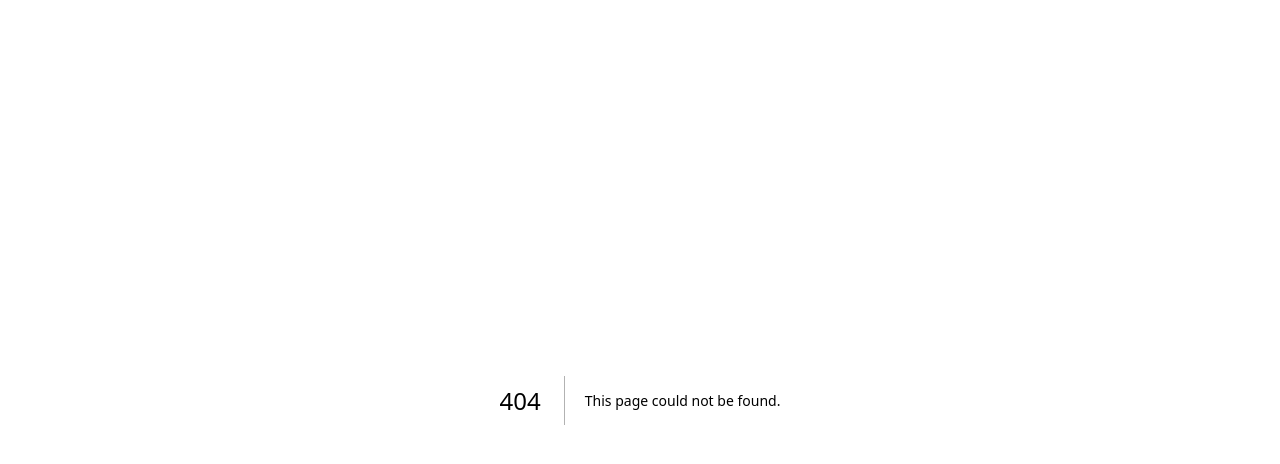
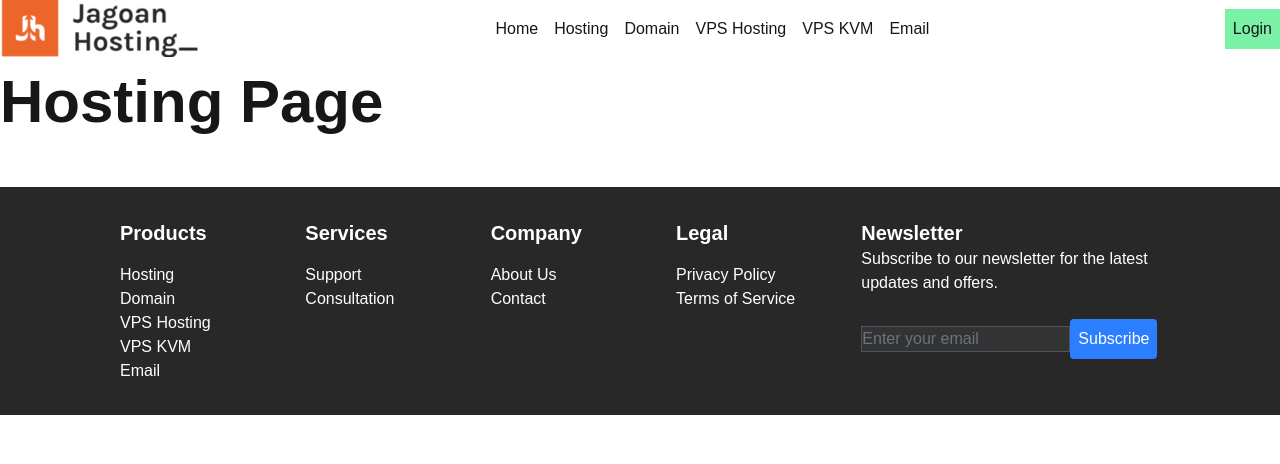
Before and after one commit to bidingurusmk/desain-login-xir5-26, a Next.js app: page /hosting in a window 1280 px wide. Before the commit this address had no page. Shown: the top 464 px of the page. Built offline with nearby package versions, Linux system fonts and the light colour scheme.

Commit message:
rev tambah menu

```diff
--- /dev/null
+++ b/app/hosting/page.tsx
@@ -0,0 +1,18 @@
+import Footer from "@/components/footer";
+import Header from "@/components/header";
+import { Metadata } from "next";
+export const metadata:Metadata = {
+    title: "Hosting Page",
+    description: "Hosting Page"
+}
+const HostingPage = () =>{
+    return (
+        <div>
+            <Header>
+                <h1 className="text-[60px] font-bold">Hosting Page</h1>
+            </Header>
+            <Footer />
+        </div>
+    );
+}
+export default HostingPage;
--- a/app/page.tsx
+++ b/app/page.tsx
@@ -1,44 +1,16 @@
-"use client"
 import Footer from "@/components/footer";
+import Header from "@/components/header";
+import { Metadata } from "next";
 import Image from "next/image";
-import Link from "next/link";
-import { useState } from "react";
+export const metadata:Metadata = {
+    title: "Dashboard Page",
+    description: "Dashboard Page"
+}
 export default function Home() {
-  const [isOpen, setIsOpen] = useState(false);
+
   return (
     <div>
-      <div className="container mx-auto">
-        {/* menu */}
-        <div className="flex flex-row gap-4 justify-between items-center">
-          <Image src="/images/jh.png" alt="" width={100} height={100}
-            className="w-50" />
-          <div className="w-full md:flex flex-row gap-4 justify-center
-        items-center hidden">
-            <ul className="flex flex-row gap-4">
-              <li><Link href="/hosting" className="hover:text-orange-500">Hosting</Link></li>
-              <li><Link href="/domain" className="hover:text-orange-500">Domain</Link></li>
-              <li><Link href="/vps-hosting" className="hover:text-orange-500">VPS Hosting</Link></li>
-              <li><Link href="/vps-kvm" className="hover:text-orange-500">VPS KVM</Link></li>
-              <li><Link href="/email" className="hover:text-orange-500">Email</Link></li>
-            </ul>
-          </div>
-          <svg xmlns="http://www.w3.org/2000/svg" fill="none" viewBox="0 0 24 24" strokeWidth="1.5" stroke="currentColor"
-          className="size-10 md:hidden block mr-2 cursor-pointer" onClick={() => setIsOpen(!isOpen)}>
-            <path strokeLinecap="round" strokeLinejoin="round" d="M3.75 6.75h16.5M3.75 12h16.5m-16.5 5.25h16.5" />
-          </svg>
-
-          <button className="p-2 bg-green-300
-            hover:bg-green-500 text-center md:block hidden">Login</button>
-        </div>
-        <div className={`w-full ${isOpen ? 'flex' : 'hidden'} md:hidden`}>
-            <ul className="flex flex-col gap-4 items-center justify-center w-full">
-              <li><Link href="/hosting" className="hover:text-orange-500">Hosting</Link></li>
-              <li><Link href="/domain" className="hover:text-orange-500">Domain</Link></li>
-              <li><Link href="/vps-hosting" className="hover:text-orange-500">VPS Hosting</Link></li>
-              <li><Link href="/vps-kvm" className="hover:text-orange-500">VPS KVM</Link></li>
-              <li><Link href="/email" className="hover:text-orange-500">Email</Link></li>
-            </ul>
-          </div>
+      <Header>
         {/* header */}
         <div className="bg-black text-white p-4 flex md:flex-row flex-col gap-4
       justify-between items-center rounded-b-3xl">
@@ -60,7 +32,7 @@ export default function Home() {
               height={300} className="w-full" />
           </div>
         </div>
-      </div>
+      </Header>
       {/* footer */}
       <Footer />
     </div>
--- a/components/header.tsx
+++ b/components/header.tsx
@@ -0,0 +1,52 @@
+"use client"
+import Image from "next/image";
+import Link from "next/link";
+import { ReactNode, useState,  } from "react";
+import {useRouter} from "next/navigation"
+type Props = {
+    children: ReactNode
+}
+const Header = ({children}: Props) => {
+    const [isOpen, setIsOpen] = useState(false);
+    const router = useRouter();
+    return (
+        <div className="container mx-auto">
+        {/* menu */}
+        <div className="flex flex-row gap-4 justify-between items-center">
+          <Image src="/images/jh.png" alt="" width={100} height={100}
+            className="w-50" />
+          <div className="w-full md:flex flex-row gap-4 justify-center
+        items-center hidden">
+            <ul className="flex flex-row gap-4">
+              <li><Link href="/" className="hover:text-orange-500">Home</Link></li>
+              <li><Link href="/hosting" className="hover:text-orange-500">Hosting</Link></li>
+              <li><Link href="/domain" className="hover:text-orange-500">Domain</Link></li>
+              <li><Link href="/vps-hosting" className="hover:text-orange-500">VPS Hosting</Link></li>
+              <li><Link href="/vps-kvm" className="hover:text-orange-500">VPS KVM</Link></li>
+              <li><Link href="/email" className="hover:text-orange-500">Email</Link></li>
+            </ul>
+          </div>
+          <svg xmlns="http://www.w3.org/2000/svg" fill="none" viewBox="0 0 24 24" strokeWidth="1.5" stroke="currentColor"
+          className="size-10 md:hidden block mr-2 cursor-pointer" onClick={() => setIsOpen(!isOpen)}>
+            <path strokeLinecap="round" strokeLinejoin="round" d="M3.75 6.75h16.5M3.75 12h16.5m-16.5 5.25h16.5" />
+          </svg>
+
+          <button className="p-2 bg-green-300
+            hover:bg-green-500 text-center md:block hidden">Login</button>
+        </div>
+        <div className={`w-full ${isOpen ? 'flex' : 'hidden'} md:hidden`}>
+            <ul className="flex flex-col gap-4 items-center justify-center w-full">
+              <li><Link href="/" className="hover:text-orange-500">Home</Link></li>
+              <li><Link href="/hosting" className="hover:text-orange-500">Hosting</Link></li>
+              <li><Link href="/domain" className="hover:text-orange-500">Domain</Link></li>
+              <li><Link href="/vps-hosting" className="hover:text-orange-500">VPS Hosting</Link></li>
+              <li><Link href="/vps-kvm" className="hover:text-orange-500">VPS KVM</Link></li>
+              <li><Link href="/email" className="hover:text-orange-500">Email</Link></li>
+            </ul>
+          </div>
+        {/* header */}
+        {children}
+      </div>
+    );
+}
+export default Header;
```
